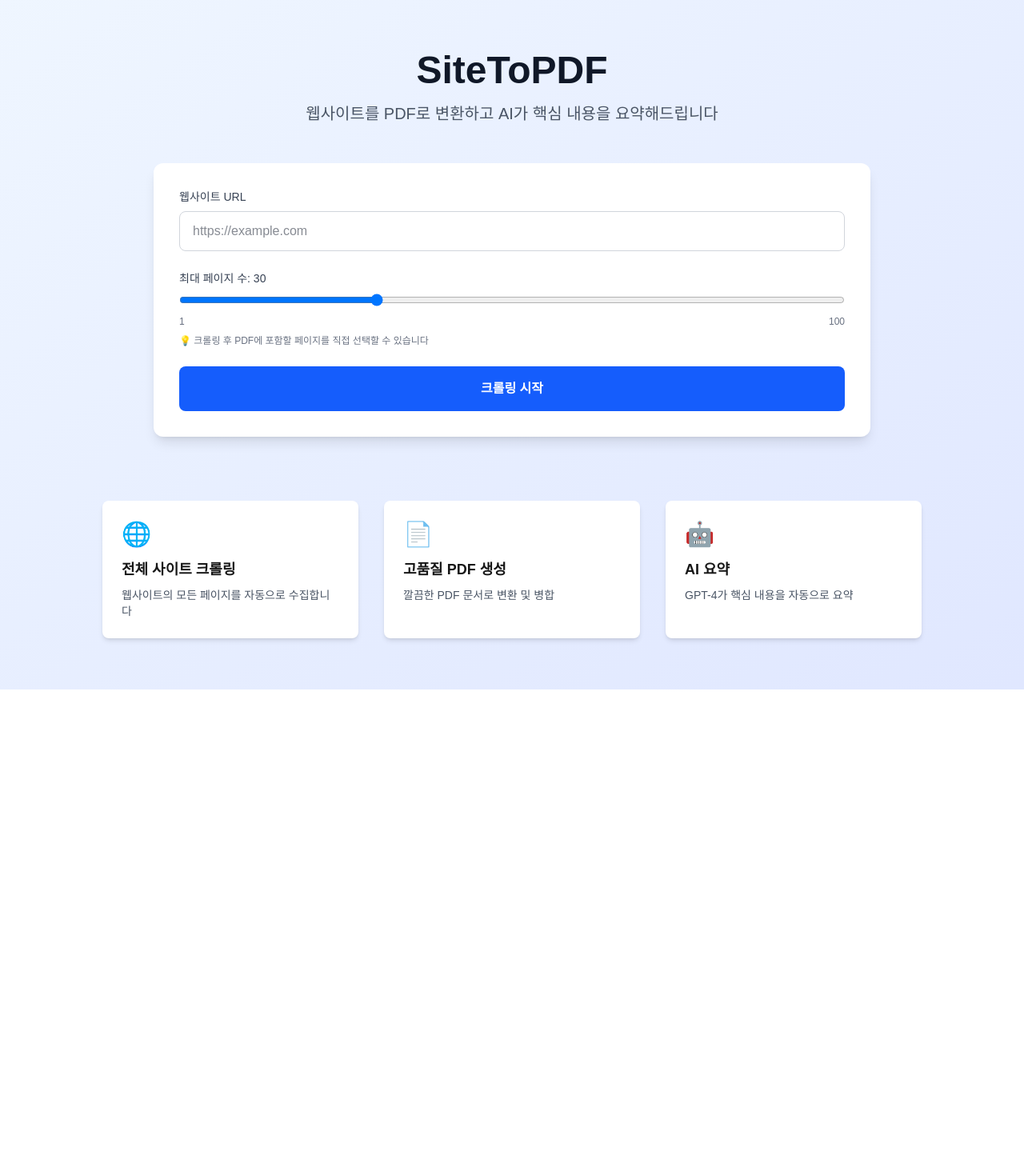
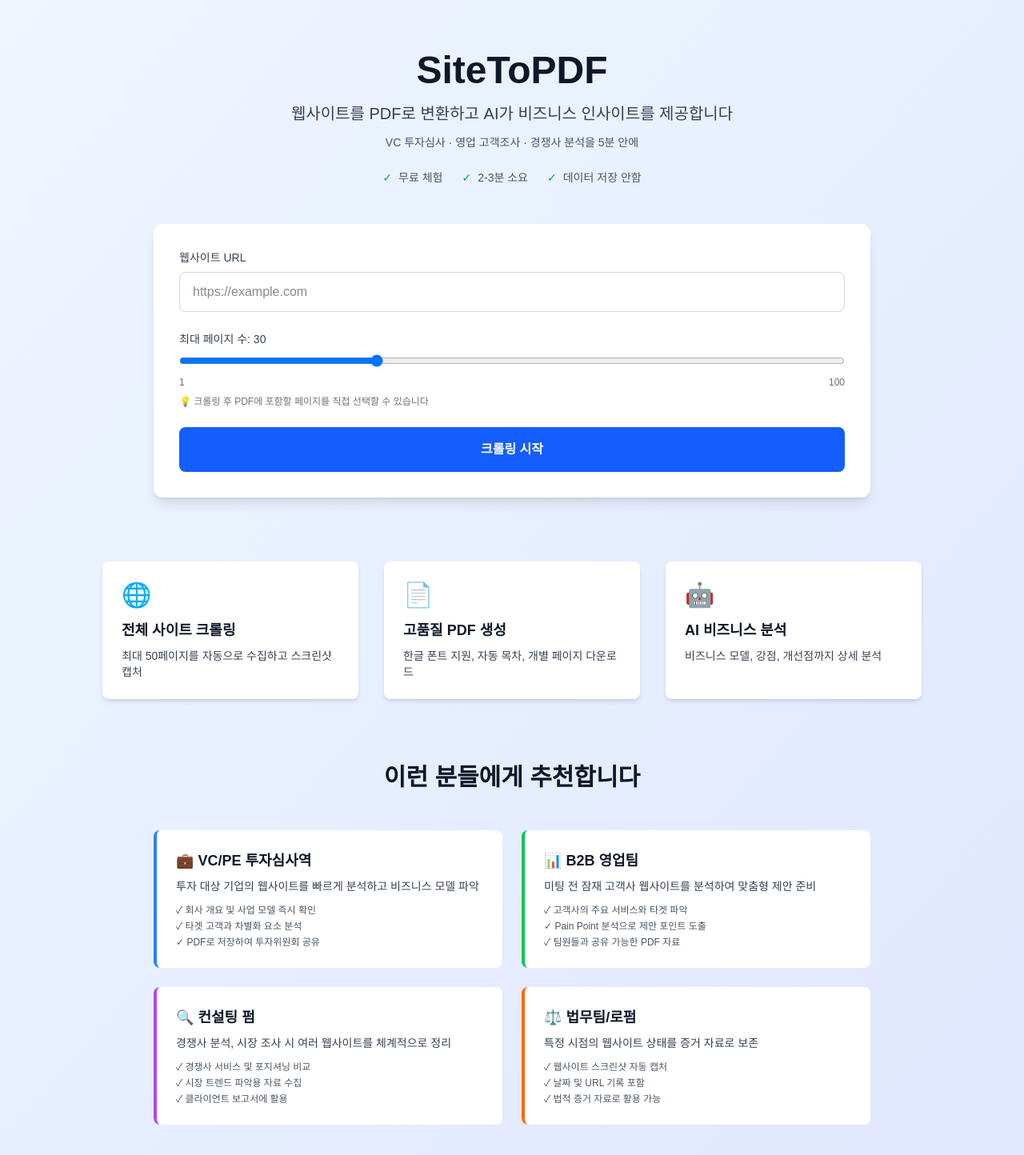
Before and after one commit to ingssg/site-to-pdf, a Next.js app: page / in a window 1280 px wide. Shown: the top 1444 px of the page at 80% size. Before the commit the page ends 862 px from the top, so only its background shows below. Built offline with nearby package versions, Linux system fonts and the light colour scheme.

Commit message:
[FEAT] 홈페이지 UI 개선
- Trust Badges 추가 (무료 체험, 2-3분 소요, 데이터 저장 안함)
- Use Cases 섹션 추가 (VC/PE, 영업팀 등)
- 기능 설명 개선
- 호버 효과 추가

```diff
--- a/src/app/page.tsx
+++ b/src/app/page.tsx
@@ -1,4 +1,4 @@
-import CrawlerForm from '@/components/features/CrawlerForm';
+import CrawlerForm from "@/components/features/CrawlerForm";
 
 export default function Home() {
   return (
@@ -6,12 +6,29 @@
       <main className="container mx-auto px-4 py-16">
         {/* Header */}
         <div className="text-center mb-12">
-          <h1 className="text-5xl font-bold text-gray-900 mb-4">
-            SiteToPDF
-          </h1>
-          <p className="text-xl text-gray-600 max-w-2xl mx-auto">
-            웹사이트를 PDF로 변환하고 AI가 핵심 내용을 요약해드립니다
+          <h1 className="text-5xl font-bold text-gray-900 mb-4">SiteToPDF</h1>
+          <p className="text-xl text-gray-700 max-w-2xl mx-auto mb-3">
+            웹사이트를 PDF로 변환하고 AI가 비즈니스 인사이트를 제공합니다
           </p>
+          <p className="text-sm text-gray-600 max-w-xl mx-auto">
+            VC 투자심사 · 영업 고객조사 · 경쟁사 분석을 5분 안에
+          </p>
+
+          {/* Trust Badges */}
+          <div className="flex items-center justify-center gap-6 mt-6">
+            <div className="flex items-center gap-2 text-sm text-gray-600">
+              <span className="text-green-600">✓</span>
+              <span>무료 체험</span>
+            </div>
+            <div className="flex items-center gap-2 text-sm text-gray-600">
+              <span className="text-green-600">✓</span>
+              <span>2-3분 소요</span>
+            </div>
+            <div className="flex items-center gap-2 text-sm text-gray-600">
+              <span className="text-green-600">✓</span>
+              <span>데이터 저장 안함</span>
+            </div>
+          </div>
         </div>
 
         {/* Main Form */}
@@ -19,26 +36,96 @@
 
         {/* Features */}
         <div className="mt-20 grid grid-cols-1 md:grid-cols-3 gap-8 max-w-5xl mx-auto">
-          <div className="bg-white p-6 rounded-lg shadow-md">
+          <div className="bg-white p-6 rounded-lg shadow-md hover:shadow-xl transition-shadow">
             <div className="text-3xl mb-3">🌐</div>
-            <h3 className="text-lg font-semibold mb-2">전체 사이트 크롤링</h3>
-            <p className="text-gray-600 text-sm">
-              웹사이트의 모든 페이지를 자동으로 수집합니다
+            <h3 className="text-lg font-semibold mb-2 text-gray-900">
+              전체 사이트 크롤링
+            </h3>
+            <p className="text-gray-700 text-sm">
+              최대 50페이지를 자동으로 수집하고 스크린샷 캡처
             </p>
           </div>
-          <div className="bg-white p-6 rounded-lg shadow-md">
+          <div className="bg-white p-6 rounded-lg shadow-md hover:shadow-xl transition-shadow">
             <div className="text-3xl mb-3">📄</div>
-            <h3 className="text-lg font-semibold mb-2">고품질 PDF 생성</h3>
-            <p className="text-gray-600 text-sm">
-              깔끔한 PDF 문서로 변환 및 병합
+            <h3 className="text-lg font-semibold mb-2 text-gray-900">
+              고품질 PDF 생성
+            </h3>
+            <p className="text-gray-700 text-sm">
+              한글 폰트 지원, 자동 목차, 개별 페이지 다운로드
             </p>
           </div>
-          <div className="bg-white p-6 rounded-lg shadow-md">
+          <div className="bg-white p-6 rounded-lg shadow-md hover:shadow-xl transition-shadow">
             <div className="text-3xl mb-3">🤖</div>
-            <h3 className="text-lg font-semibold mb-2">AI 요약</h3>
-            <p className="text-gray-600 text-sm">
-              GPT-4가 핵심 내용을 자동으로 요약
+            <h3 className="text-lg font-semibold mb-2 text-gray-900">
+              AI 비즈니스 분석
+            </h3>
+            <p className="text-gray-700 text-sm">
+              비즈니스 모델, 강점, 개선점까지 상세 분석
             </p>
+          </div>
+        </div>
+
+        {/* Use Cases */}
+        <div className="mt-20 max-w-4xl mx-auto">
+          <h2 className="text-3xl font-bold text-center text-gray-900 mb-12">
+            이런 분들에게 추천합니다
+          </h2>
+          <div className="grid grid-cols-1 md:grid-cols-2 gap-6">
+            <div className="bg-white p-6 rounded-lg border-l-4 border-blue-500">
+              <h3 className="text-lg font-semibold mb-2 text-gray-900">
+                💼 VC/PE 투자심사역
+              </h3>
+              <p className="text-gray-700 text-sm mb-3">
+                투자 대상 기업의 웹사이트를 빠르게 분석하고 비즈니스 모델 파악
+              </p>
+              <ul className="text-xs text-gray-600 space-y-1">
+                <li>✓ 회사 개요 및 사업 모델 즉시 확인</li>
+                <li>✓ 타겟 고객과 차별화 요소 분석</li>
+                <li>✓ PDF로 저장하여 투자위원회 공유</li>
+              </ul>
+            </div>
+
+            <div className="bg-white p-6 rounded-lg border-l-4 border-green-500">
+              <h3 className="text-lg font-semibold mb-2 text-gray-900">
+                📊 B2B 영업팀
+              </h3>
+              <p className="text-gray-700 text-sm mb-3">
+                미팅 전 잠재 고객사 웹사이트를 분석하여 맞춤형 제안 준비
+              </p>
+              <ul className="text-xs text-gray-600 space-y-1">
+                <li>✓ 고객사의 주요 서비스와 타겟 파악</li>
+                <li>✓ Pain Point 분석으로 제안 포인트 도출</li>
+                <li>✓ 팀원들과 공유 가능한 PDF 자료</li>
+              </ul>
+            </div>
+
+            <div className="bg-white p-6 rounded-lg border-l-4 border-purple-500">
+              <h3 className="text-lg font-semibold mb-2 text-gray-900">
+                🔍 컨설팅 펌
+              </h3>
+              <p className="text-gray-700 text-sm mb-3">
+                경쟁사 분석, 시장 조사 시 여러 웹사이트를 체계적으로 정리
+              </p>
+              <ul className="text-xs text-gray-600 space-y-1">
+                <li>✓ 경쟁사 서비스 및 포지셔닝 비교</li>
+                <li>✓ 시장 트렌드 파악용 자료 수집</li>
+                <li>✓ 클라이언트 보고서에 활용</li>
+              </ul>
+            </div>
+
+            <div className="bg-white p-6 rounded-lg border-l-4 border-orange-500">
+              <h3 className="text-lg font-semibold mb-2 text-gray-900">
+                ⚖️ 법무팀/로펌
+              </h3>
+              <p className="text-gray-700 text-sm mb-3">
+                특정 시점의 웹사이트 상태를 증거 자료로 보존
+              </p>
+              <ul className="text-xs text-gray-600 space-y-1">
+                <li>✓ 웹사이트 스크린샷 자동 캡처</li>
+                <li>✓ 날짜 및 URL 기록 포함</li>
+                <li>✓ 법적 증거 자료로 활용 가능</li>
+              </ul>
+            </div>
           </div>
         </div>
       </main>
```
